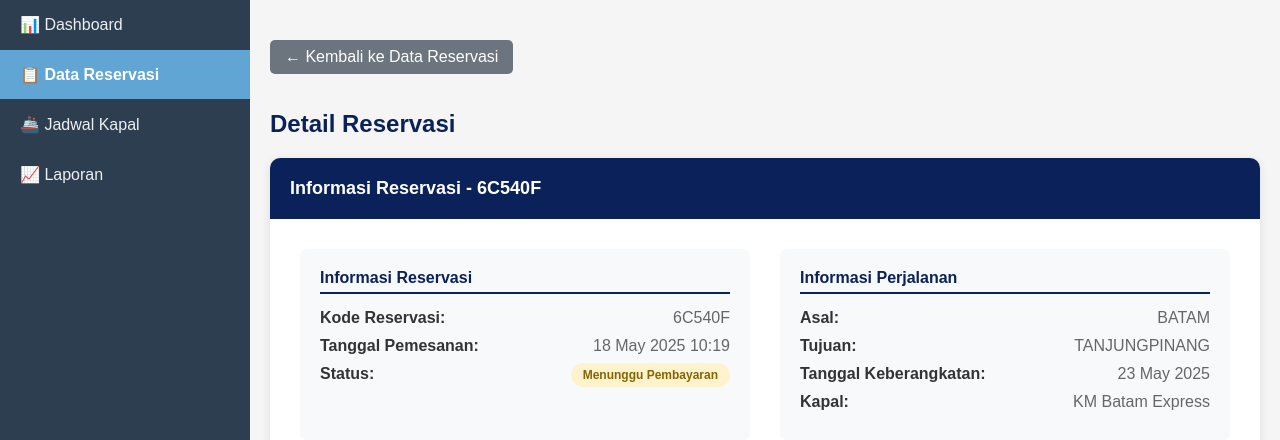
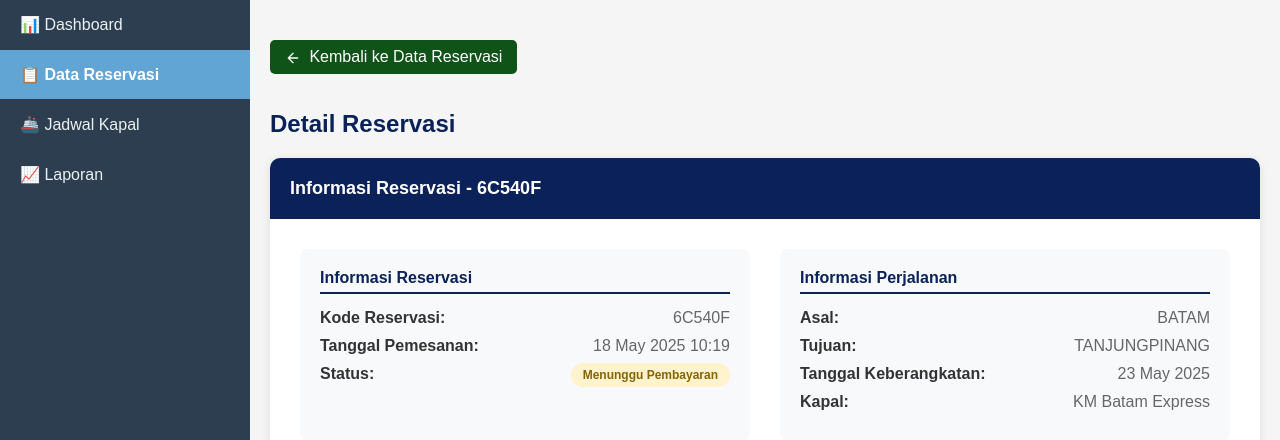
Before and after one commit to zerohige/Pelayaran-Kepri, a PHP site: page /pelayaran_kepri/admin/admin_detail_reservasi.php?id=19 in a window 1280 px wide. Shown: the part 60-500 px from the top of the page. Run offline with PHP 8.4, Linux system fonts and the light colour scheme; a user stored in the database is signed in; data comes from the database, SQL or seed files in the repository.

Commit message:
Update admin_detail_reservasi.php

```diff
--- a/admin/admin_detail_reservasi.php
+++ b/admin/admin_detail_reservasi.php
@@ -109,7 +109,7 @@ if (isset($_GET['error'])) {
         }
 
         .back-btn {
-            background-color: #6c757d;
+            background-color:rgb(16, 83, 25);
             color: white;
             padding: 8px 15px;
             text-decoration: none;
@@ -324,7 +324,10 @@ if (isset($_GET['error'])) {
 
     <!-- Main Content -->
     <div class="main-content">
-        <a href="admin_reservasi.php" class="back-btn">← Kembali ke Data Reservasi</a>
+        <a href="admin_reservasi.php" class="back-btn">
+            <img src="../gambar/left.png" alt="Kembali" style="width: 16px; vertical-align: middle; margin-right: 4px;">
+            Kembali ke Data Reservasi
+        </a>
 
         <h1 class="page-title">Detail Reservasi</h1>
 
```
